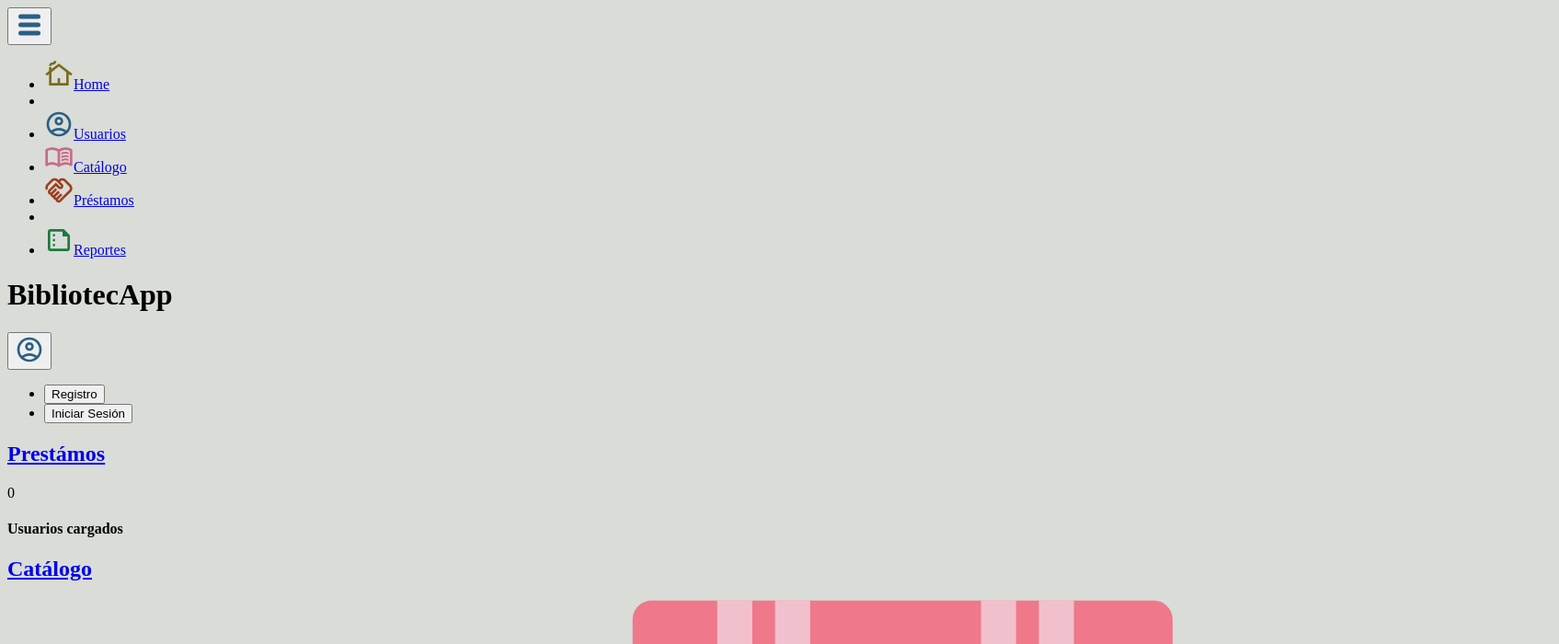
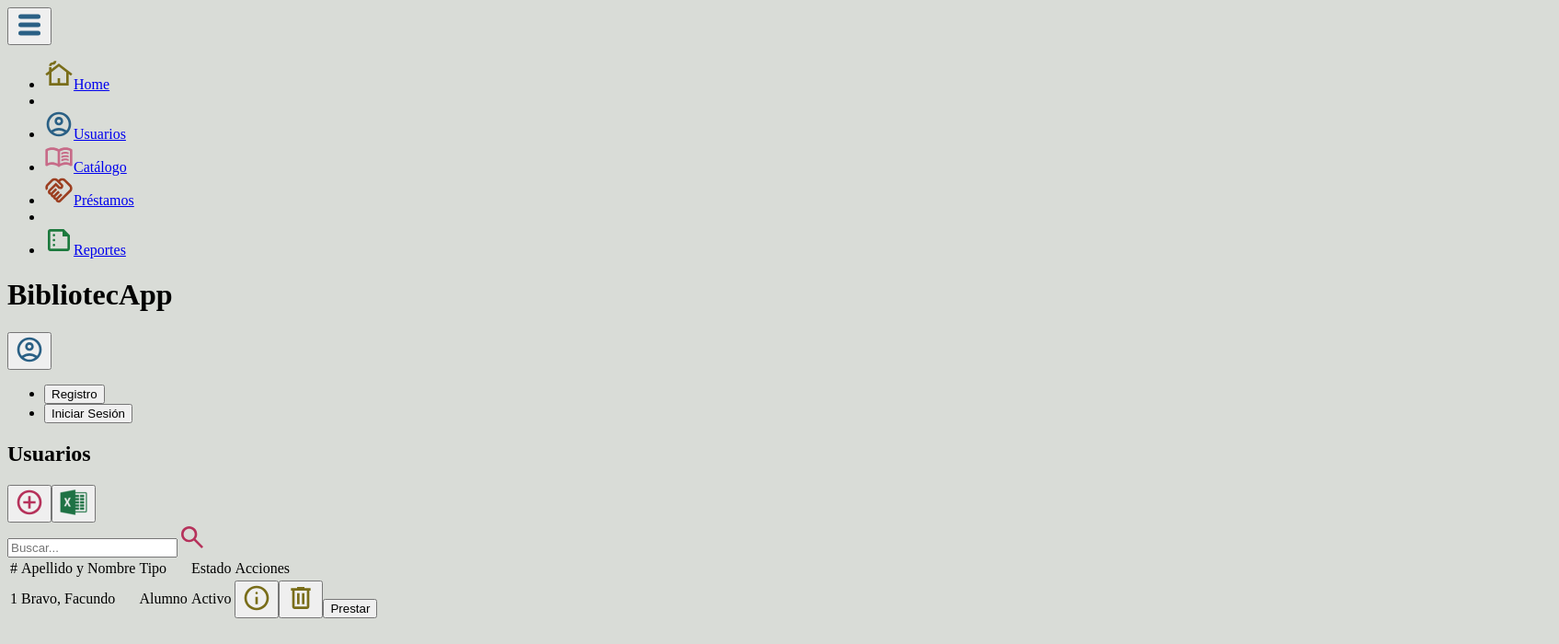
Before and after one commit to FacuBravo/bibliotecapp, a React (Vite) app in the folder src/renderer/: page /users in a window 1280 px wide. Before the commit this address led to /. Shown: the top 700 px of the page at 92% size, 1695 px wide, since content can reach past the window. Built offline with nearby package versions, Linux system fonts and the light colour scheme.

Commit message:
feat: add users page

```diff
--- a/src/renderer/src/components/commons/Header.jsx
+++ b/src/renderer/src/components/commons/Header.jsx
@@ -53,7 +53,7 @@ export const Header = () => {
                         <Link
                             onClick={closeAll}
                             className="flex items-center gap-3 bg-transparent font-supermercado text-xl text-blue_600 decoration-0"
-                            to="/"
+                            to="/users"
                         >
                             <img src={userIcon} alt="User Icon" />
                             Usuarios
--- a/src/renderer/src/components/home/BentoGrid.jsx
+++ b/src/renderer/src/components/home/BentoGrid.jsx
@@ -49,7 +49,7 @@ export const BentoGrid = () => {
             </div>
 
             <Link
-                to="/"
+                to="/users"
                 className="col-span-1 row-span-2 flex items-end rounded-3xl bg-gradient-to-b from-yellow_500 to-yellow_400 p-4 font-barrio text-xl text-yellow_600 shadow-lg"
             >
                 <h2>Usuarios</h2>
--- /dev/null
+++ b/src/renderer/src/components/users/UsersTable.jsx
@@ -0,0 +1,42 @@
+import { useAuthStore } from '../../hooks'
+import infoIcon from '../../assets/images/icons/Info.svg'
+import trashIcon from '../../assets/images/icons/Trash.svg'
+
+export const UsersTable = ({ filter }) => {
+    const { user } = useAuthStore()
+
+    return (
+        <table className="flex h-full w-4/5 flex-col gap-6">
+            <thead className="font-supermercado text-xl">
+                <tr className="flex items-center rounded-2xl bg-yellow_500 px-6 py-4 text-yellow_600 shadow-md transition-all">
+                    <td className="flex w-[5%] cursor-pointer items-center">#</td>
+                    <td className="flex w-[27%] cursor-pointer items-center">Apellido y Nombre</td>
+                    <td className="flex w-[27%] cursor-pointer items-center">Tipo</td>
+                    <td className="flex w-[27%] cursor-pointer items-center">Estado</td>
+                    <td className="w-[14%] items-center justify-end text-end">Acciones</td>
+                </tr>
+            </thead>
+
+            <tbody className="flex flex-col gap-6 font-assistant text-lg">
+                <tr class="flex items-center rounded-2xl bg-yellow_400 px-6 py-4 text-yellow_600 shadow-md transition-all">
+                    <td className="w-[5%]">1</td>
+                    <td className="w-[27%]">Bravo, Facundo</td>
+                    <td className="w-[27%]">Alumno</td>
+                    <td className="w-[27%]">Activo</td>
+                    <td class="flex w-[14%] items-center justify-end gap-2 text-end">
+                        <button class="cursor-pointer bg-transparent">
+                            <img src={infoIcon} alt="See more Icon" />
+                        </button>
+                        <button class="cursor-pointer bg-transparent">
+                            <img src={trashIcon} alt="Delete Icon" />
+                        </button>
+                        <button class="cursor-pointer rounded-lg bg-orange_600 p-2 text-white">
+                            Prestar
+                        </button>
+                        {/* <p class="${!lead ? 'hidden' : ''}">Préstamo</p> */}
+                    </td>
+                </tr>
+            </tbody>
+        </table>
+    )
+}
--- /dev/null
+++ b/src/renderer/src/pages/UsersPage.jsx
@@ -0,0 +1,35 @@
+import { SearchInput } from '../components/commons'
+import { useForm } from '../hooks'
+import plusPinkIcon from '../assets/images/icons/Plus_pink.svg'
+import excelIcon from '../assets/images/icons/excel.png'
+import { UsersTable } from '../components/users/UsersTable'
+
+const searchForm = {
+    filter: ''
+}
+
+export const UsersPage = () => {
+    const { filter, onInputChange } = useForm(searchForm)
+
+    return (
+        <main className="flex h-[calc(100vh-98px)] w-full flex-col items-center bg-catalog bg-cover bg-center bg-no-repeat px-8">
+            <section className="flex h-[82px] w-4/5 justify-between pb-4 pt-6">
+                <div className="flex w-fit items-center gap-1 font-supermercado text-2xl text-pink_600">
+                    <h1>Usuarios</h1>
+
+                    <button className="h-8 cursor-pointer bg-transparent transition-transform hover:scale-90">
+                        <img src={plusPinkIcon} alt="Add User Icon" />
+                    </button>
+
+                    <button className="h-8 cursor-pointer bg-transparent transition-transform hover:scale-90">
+                        <img src={excelIcon} alt="To Excel Icon" />
+                    </button>
+                </div>
+
+                <SearchInput name="filter" value={filter} onInputChange={onInputChange} />
+            </section>
+
+            <UsersTable filter={filter} />
+        </main>
+    )
+}
--- a/src/renderer/src/pages/index.js
+++ b/src/renderer/src/pages/index.js
@@ -1,3 +1,4 @@
 export * from './HomePage'
 export * from './LoansPage'
 export * from './BooksPage'
+export * from './UsersPage'
--- a/src/renderer/src/routers/AppRouter.jsx
+++ b/src/renderer/src/routers/AppRouter.jsx
@@ -1,5 +1,5 @@
 import { Navigate, Route, Routes } from 'react-router-dom'
-import { BooksPage, HomePage, LoansPage } from '../pages'
+import { BooksPage, HomePage, LoansPage, UsersPage } from '../pages'
 import { useAuthStore, useBooksStore } from '../hooks'
 import { useEffect } from 'react'
 
@@ -17,6 +17,7 @@ export const AppRouter = () => {
             <Route path="/" element={<HomePage />} />
             <Route path="/loans" element={<LoansPage />} />
             <Route path="/catalog" element={<BooksPage />} />
+            <Route path="/users" element={<UsersPage />} />
             <Route path="/*" element={<Navigate to="/" />} />
         </Routes>
     )
```
